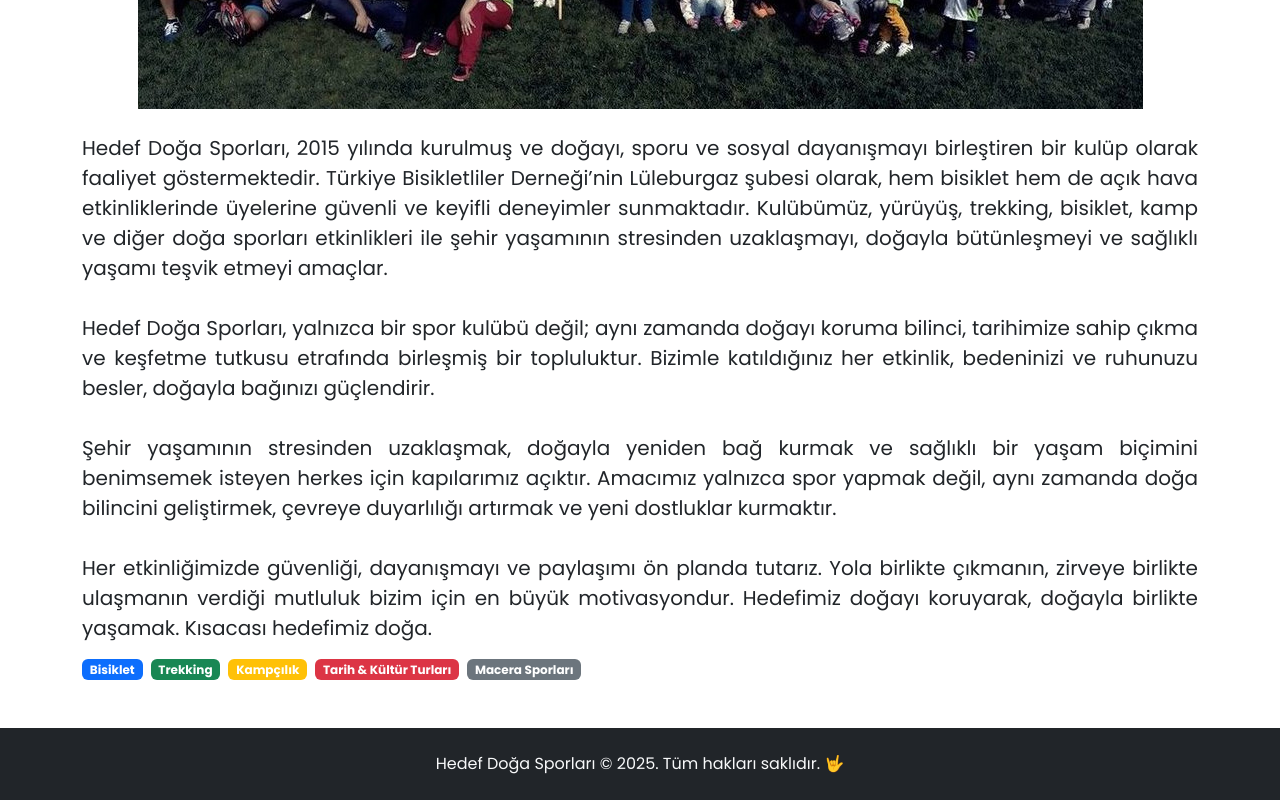
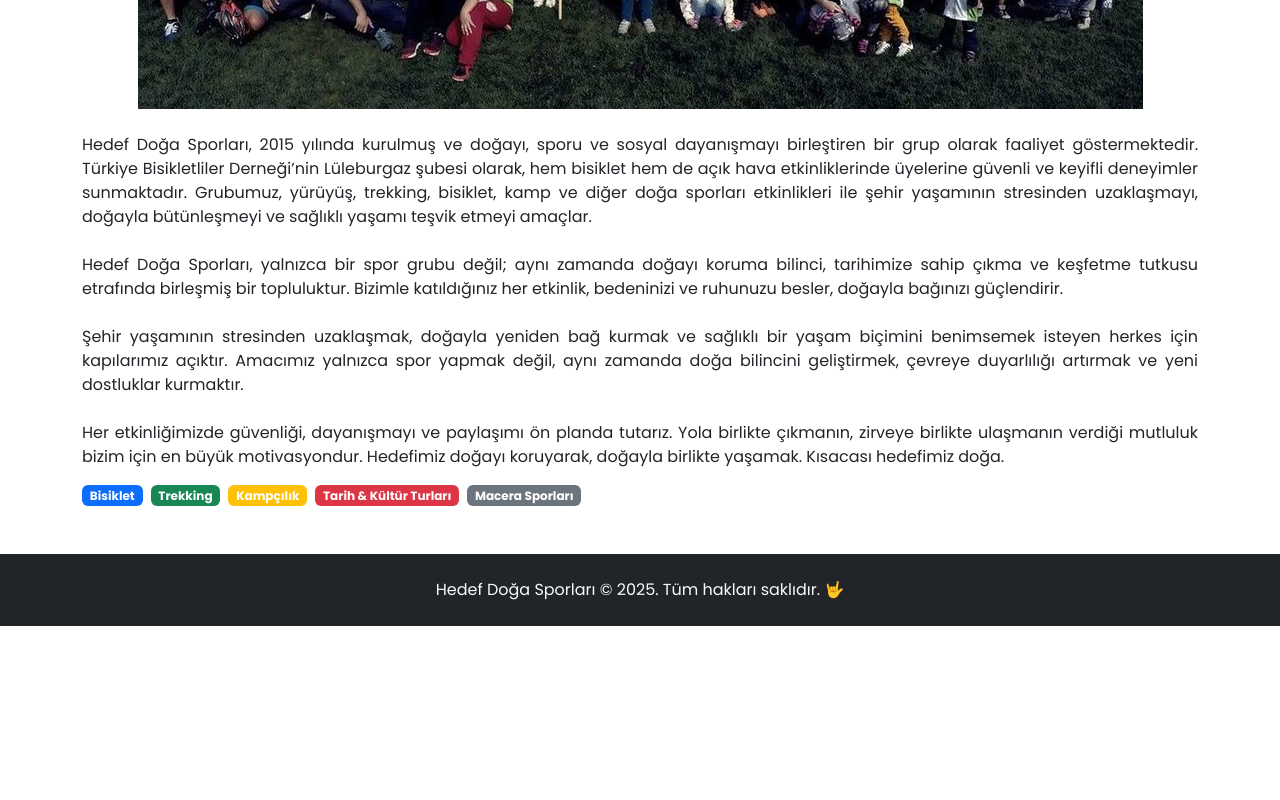
Before and after one commit to lvntcnylmz/hedefdoga, a React (Vite) app: page /about in a window 1280 px wide. Shown: the part 587-1387 px from the top of the page. After the commit the page ends 1213 px from the top, so only its background shows below. Built offline with nearby package versions, Linux system fonts and the light colour scheme.

Commit message:
change codebase

```diff
--- a/src/pages/About.tsx
+++ b/src/pages/About.tsx
@@ -16,18 +16,18 @@ export default function About() {
             alt="hedef community logo"
           />
 
-          <p className="lead fw-normal">
+          <p className="fw-normal">
             Hedef Doğa Sporları, 2015 yılında kurulmuş ve doğayı, sporu ve
-            sosyal dayanışmayı birleştiren bir kulüp olarak faaliyet
+            sosyal dayanışmayı birleştiren bir grup olarak faaliyet
             göstermektedir. Türkiye Bisikletliler Derneği’nin Lüleburgaz şubesi
             olarak, hem bisiklet hem de açık hava etkinliklerinde üyelerine
-            güvenli ve keyifli deneyimler sunmaktadır. Kulübümüz, yürüyüş,
+            güvenli ve keyifli deneyimler sunmaktadır. Grubumuz, yürüyüş,
             trekking, bisiklet, kamp ve diğer doğa sporları etkinlikleri ile
             şehir yaşamının stresinden uzaklaşmayı, doğayla bütünleşmeyi ve
             sağlıklı yaşamı teşvik etmeyi amaçlar.
             <br />
             <br />
-            Hedef Doğa Sporları, yalnızca bir spor kulübü değil; aynı zamanda
+            Hedef Doğa Sporları, yalnızca bir spor grubu değil; aynı zamanda
             doğayı koruma bilinci, tarihimize sahip çıkma ve keşfetme tutkusu
             etrafında birleşmiş bir topluluktur. Bizimle katıldığınız her
             etkinlik, bedeninizi ve ruhunuzu besler, doğayla bağınızı
```
Also changed, not shown: 1 other file (tests, documents, lock files or other folders).
